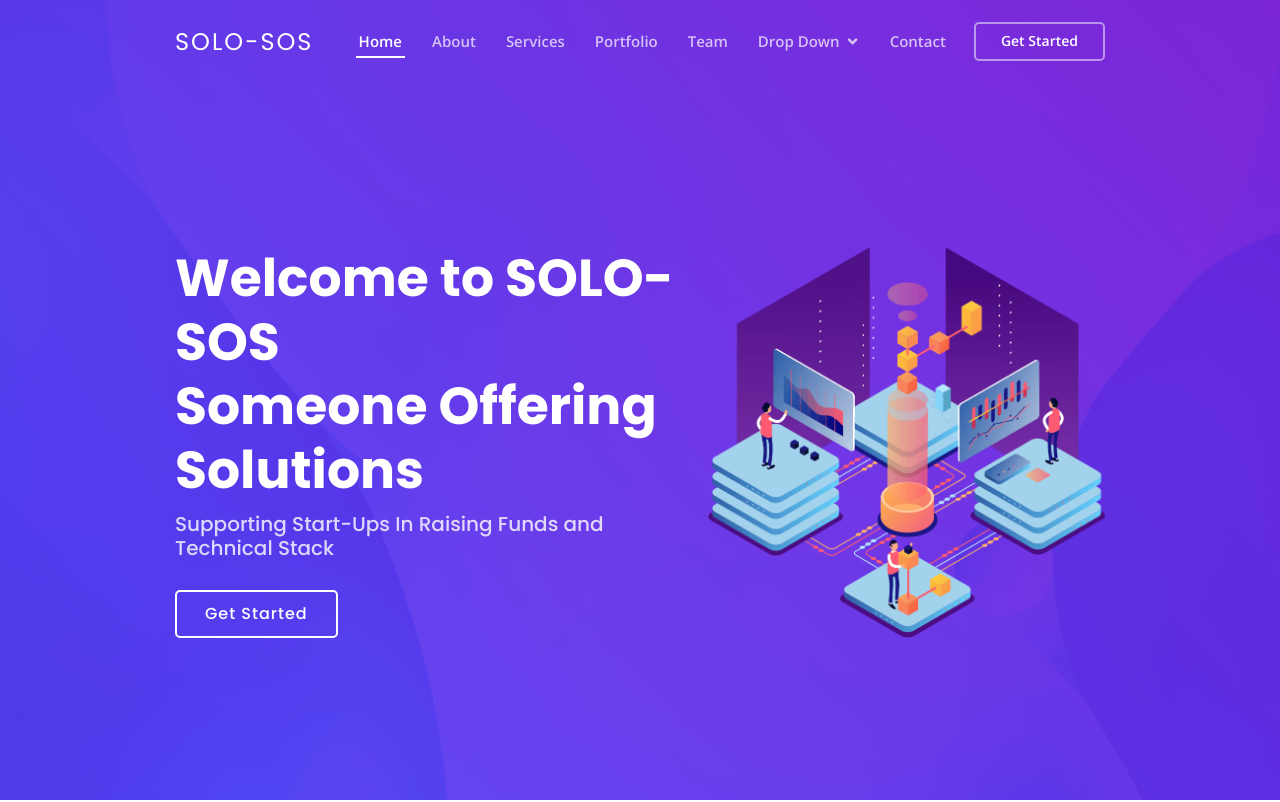
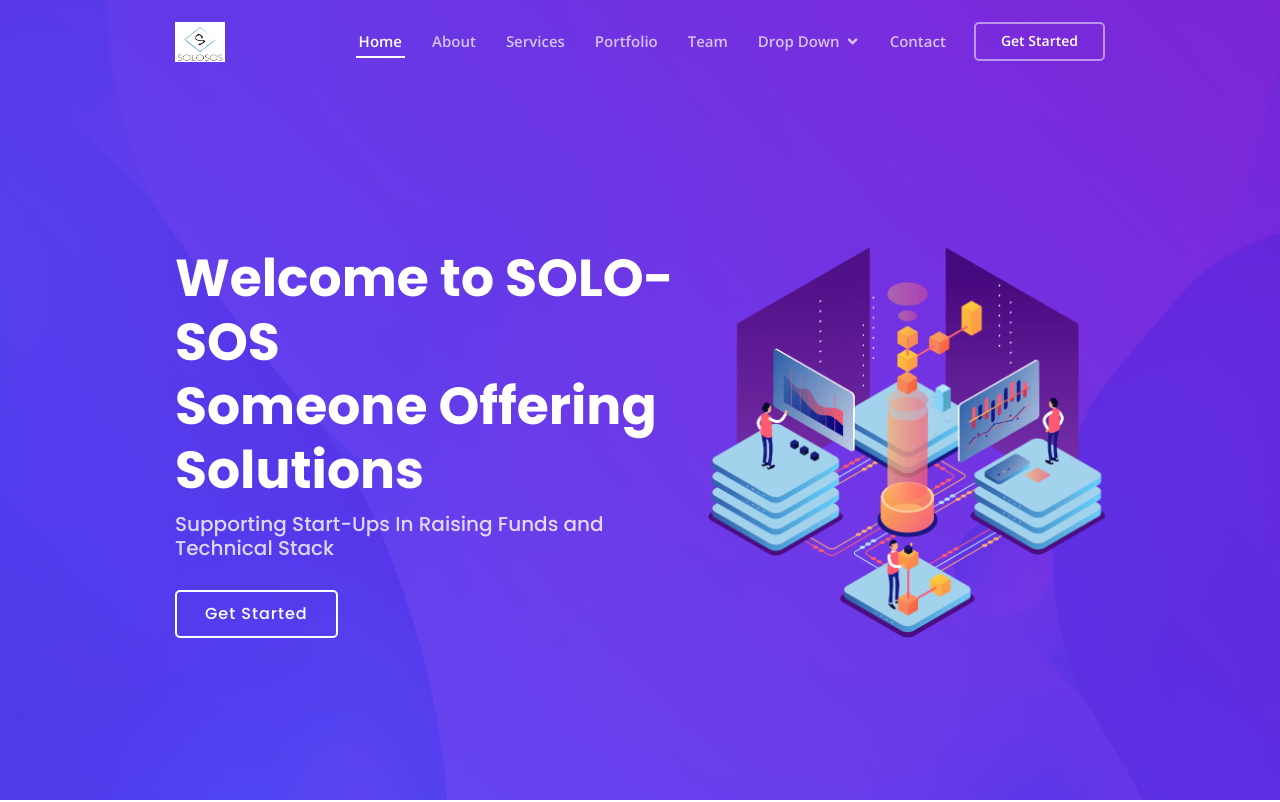
Before and after one commit to roshan-kumar-au3/techie, a plain HTML site: page index.html in a window 1280 px wide. Shown: the top 802 px of the page. Drawn offline with nearby package versions, Linux system fonts and the light colour scheme.

Commit message:
added logo

```diff
--- a/index.html
+++ b/index.html
@@ -43,7 +43,9 @@
 
       <div class="row justify-content-center">
         <div class="col-xl-9 d-flex align-items-center">
-          <h1 class="logo mr-auto"><a href="index.html">SOLO-SOS</a></h1>
+          <h1 class="logo mr-auto"><a href="index.html">
+            <img src="./assets/img/logo.jpeg" width="50" height="50" />
+          </a></h1>
           <!-- Uncomment below if you prefer to use an image logo -->
           <!-- <a href="index.html" class="logo mr-auto"><img src="assets/img/logo.png" alt="" class="img-fluid"></a>-->
 
```
Also changed, not shown: assets/img/logo.jpeg (added).
